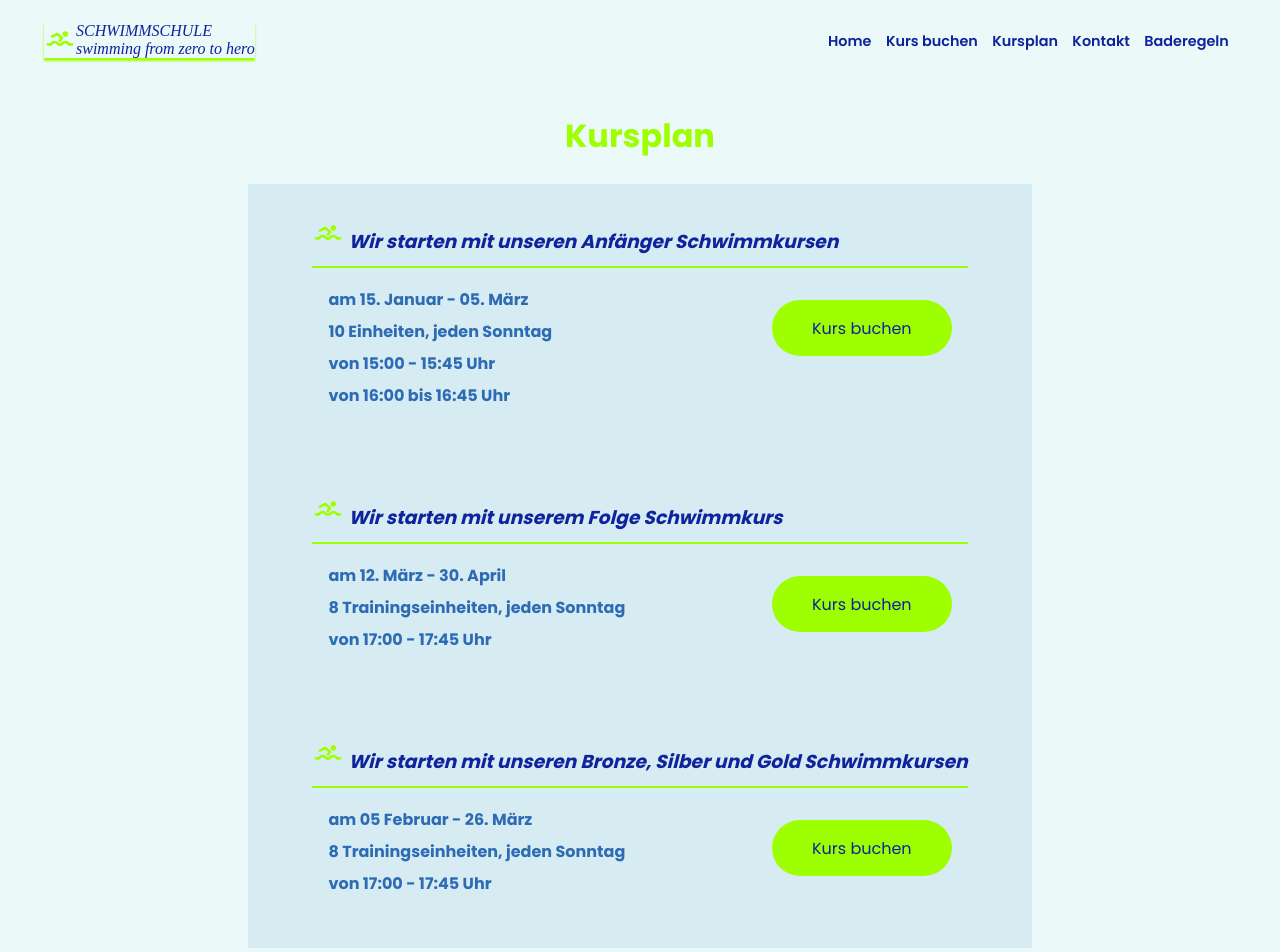
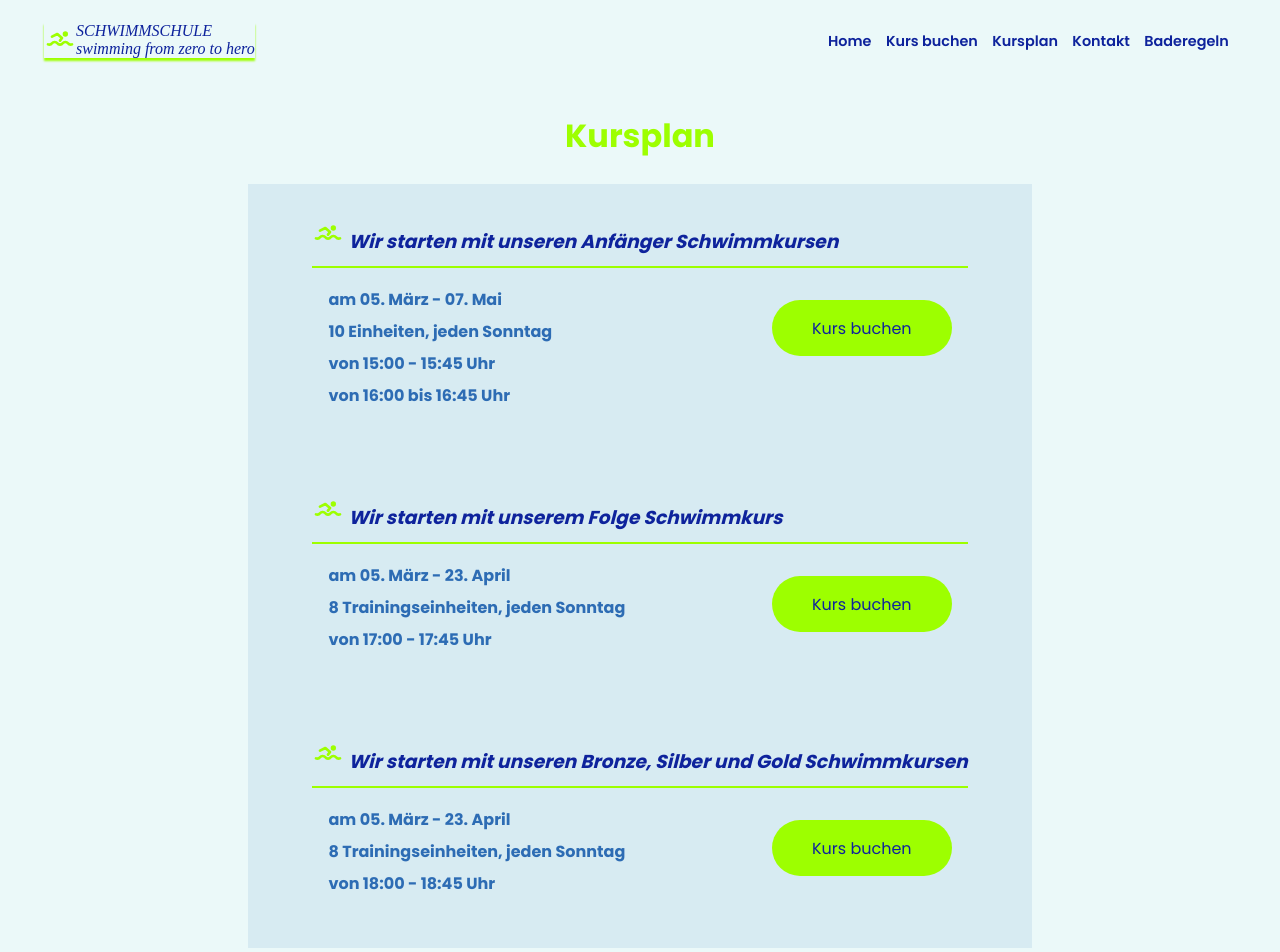
Before and after one commit to AnnaPanosyan/swimming, a React (Create React App) app: page /kursplan in a window 1280 px wide. Shown: the top 952 px of the page. Built offline with nearby package versions, Linux system fonts and the light colour scheme.

Commit message:
kurs plan

```diff
--- a/src/componets/Popular.js
+++ b/src/componets/Popular.js
@@ -10,9 +10,6 @@ const Popular = () => {
           <h2 className='secTitle'>
             Wir bieten Folgende schwimmkurse an
           </h2>
-          <p>
-            Lorem ipsum dolor sit amet.
-          </p>
         </div>
         <div className='mainContent'>
           {
--- a/src/styles/kursBuchen.scss
+++ b/src/styles/kursBuchen.scss
@@ -12,7 +12,7 @@
       margin: 2rem 0;
     }
     .text {
-      font-size: 12px;
+      font-size: 14px;
       margin-bottom: 2rem;
     }
     .daten {
--- a/src/utilits/agbData.js
+++ b/src/utilits/agbData.js
@@ -4,7 +4,7 @@ export const agbData = [
   {
     id: uuidv4(),
     title: "§1 Leistungsgegenstand",
-    text:[`1.1  Die Schwimmschule
+    text: [`1.1  Die Schwimmschule
     " Swimming from zero to hero" verpflichtet sich, die Kurse nach bestem Wissen und Gewissen und höchstem
      Sicherheitsstandard durchzuführen.
     Die Anmeldung/Buchung ist rechtlich verbindlich.?Mit der Anmeldung werden diese
@@ -27,7 +27,7 @@ export const agbData = [
     Adresse: Zur Hepper Höhe 4
     59505 Bad Sassendorf, Deutschland`,
       `3.2 Parkplätze sind ausreichend vorhanden.`,
-    `3.3 Die Wassertemperatur beträgt bei allen Kursen 27 Grad.`,`3.4 Die Wassertiefe beträgt
+      `3.3 Die Wassertemperatur beträgt bei allen Kursen 27 Grad.`, `3.4 Die Wassertiefe beträgt
     0,75 m bis 1,80 m.`,
       `3.5 Bei den Kursen für Kinder ab 5 bzw. 14 J.(Bronze/Silber/Gold) sind?keine
     Eltern/Geschwister/Omas etc. im Schwimmbad als Zuschauer zugelassen.`
@@ -37,7 +37,7 @@ export const agbData = [
     id: uuidv4(),
     title: "§4 Sonstige Leistungen",
     text: [`4.1 Probestunden sind gegen eine einmalige Gebühr von 18€ bei Platzverfügbarkeit möglich.`,
-    `4.2. Bei Platzverfügbarkeit ist auch noch ein Einstieg während des Kurses möglich.` ]
+      `4.2. Bei Platzverfügbarkeit ist auch noch ein Einstieg während des Kurses möglich.`]
   },
   {
     id: uuidv4(),
@@ -46,7 +46,7 @@ export const agbData = [
     Haftung für einen Schaden aus, der nicht auf einer grob
     fahrlässigen oder vorsätzlichen Pflichtverletzung beruht.`, `5.2 Es besteht eine
     Betriebshaftpflichtversicherung , um etwaigen gesetzlichen
-    Haftungsansprüchen des Teilnehmers zu genügen.`,`5.3 Der Teilnehmer hat sich eigenverantwortlich
+    Haftungsansprüchen des Teilnehmers zu genügen.`, `5.3 Der Teilnehmer hat sich eigenverantwortlich
     gegen Unfälle und Verletzungen, die im Rahmen des
     Kurses auftreten können zu versichern. Gleiches gilt für den direkten Weg von und zum Trainingsort.`,
       `5.4 Der Teilnehmer bzw. Erziehungsberechtigte versichert,sportgesund zu sein. Er hat sich in den
@@ -116,7 +116,7 @@ export const agbData = [
     title: "§10 Geheimhaltung",
     text: [`10.1 Der Klient verpflichtet sich, über etwaige Geschäfts- und
     Betriebsgeheimnisse Stillschweigen zu bewahren, auch über die Beendigung der
-    Rahmenvereinbarungen hinaus.`,`10.2 "Swimming from zero tu hero" hat über alle in
+    Rahmenvereinbarungen hinaus.`, `10.2 "Swimming from zero tu hero" hat über alle in
     Zusammenhang mit der Erfüllung der Trainings- u. Betreuungsmaßnahmen bekannt
     gewordenen Informationen des Teilnehmers Stillschweigen zu bewahren.`]
   },
@@ -184,7 +184,7 @@ export const kursPlan = [
   {
     id: uuidv4(),
     title: "Wir starten mit unseren Anfänger Schwimmkursen",
-    date: "am 15. Januar - 05. März",
+    date: "am 05. März - 07. Mai",
     day: "10 Einheiten, jeden Sonntag",
     time1: "von 15:00 - 15:45 Uhr",
     time2: "von 16:00 bis 16:45 Uhr"
@@ -192,7 +192,7 @@ export const kursPlan = [
   {
     id: uuidv4(),
     title: "Wir starten mit unserem Folge Schwimmkurs",
-    date: "am 12. März - 30. April",
+    date: "am 05. März - 23. April",
     day: "8 Trainingseinheiten, jeden Sonntag",
     time1: "von 17:00 - 17:45 Uhr",
     time2: ""
@@ -200,9 +200,9 @@ export const kursPlan = [
   {
     id: uuidv4(),
     title: " Wir starten mit unseren Bronze, Silber und Gold Schwimmkursen",
-    date: "am 05 Februar - 26. März",
+    date: "am 05. März - 23. April",
     day: " 8 Trainingseinheiten, jeden Sonntag",
-    time1: "von 17:00 - 17:45 Uhr ",
+    time1: "von 18:00 - 18:45 Uhr ",
     time2: ""
   }
 ]
@@ -236,7 +236,7 @@ export const baderegeln = [
   {
     id: uuidv4(),
     number: 6,
-    text:`. Ziehen nach dem Baden das Badezeug aus und trockne dich ab !    `
+    text: `. Ziehen nach dem Baden das Badezeug aus und trockne dich ab !    `
   },
   {
     id: uuidv4(),
@@ -246,7 +246,7 @@ export const baderegeln = [
   {
     id: uuidv4(),
     number: 8,
-    text:`. Rufe nie um Hilfe, wenn du nicht wirklich in Gefahr bist, aber hilf anderen, wenn Hilfe gebraucht wird !    `
+    text: `. Rufe nie um Hilfe, wenn du nicht wirklich in Gefahr bist, aber hilf anderen, wenn Hilfe gebraucht wird !    `
   },
   {
     id: uuidv4(),
@@ -256,28 +256,28 @@ export const baderegeln = [
   {
     id: uuidv4(),
     number: 10,
-    text:`. Nimm Rücksicht auf andere Badende, besonders auf kleine Kinder !    `
+    text: `. Nimm Rücksicht auf andere Badende, besonders auf kleine Kinder !    `
   },
   {
     id: uuidv4(),
     number: 11,
-    text:`. Meide sumpfige und pflanzendurchwachsene Gewässer !
+    text: `. Meide sumpfige und pflanzendurchwachsene Gewässer !
     `
   },
   {
     id: uuidv4(),
     number: 12,
-    text:`. Überschätze im freien Gewässer nicht Kraft und Können !`
+    text: `. Überschätze im freien Gewässer nicht Kraft und Können !`
   },
   {
     id: uuidv4(),
     number: 13,
-    text:`. Schwimmen und Baden am Meeresküsten sind mit besonderen Gefahren verbunden: Frage zunächst Ortskundige ,bevor du ins Wasser gehst !    `
+    text: `. Schwimmen und Baden am Meeresküsten sind mit besonderen Gefahren verbunden: Frage zunächst Ortskundige ,bevor du ins Wasser gehst !    `
   },
   {
     id: uuidv4(),
     number: 14,
-    text:`. Luftmatratze, Autoschlauch und Gummitiere sind im Wasser gefährliches Spielzeug !`
+    text: `. Luftmatratze, Autoschlauch und Gummitiere sind im Wasser gefährliches Spielzeug !`
   }
 
 ]
--- a/src/utilits/data.js
+++ b/src/utilits/data.js
@@ -30,7 +30,7 @@ export const data = [
     duration: "45 Minuten",
     lessons: "10 Trainingseinheiten",
     kids: "von 8-12 Kinder",
-    preis: "Preis 190"
+    preis: "Preis 180"
   },
   {
     id: 2,
@@ -54,7 +54,7 @@ export const data = [
     duration: "45 Minuten",
     lessons: "8 Trainingseinheiten",
     kids: "von 8-12 Kinder",
-    preis: "Preis 180"
+    preis: "Preis 170"
   },
   {
     id: 3,
@@ -121,6 +121,6 @@ export const data = [
     duration: "45 Minuten",
     lessons: "8 Trainingseinheiten",
     kids: "von 8-12 Kinder",
-    preis: "Preis 180"
+    preis: "Preis 170"
   }
 ]
```
Lines whose indentation alone changed are shown as unchanged.
